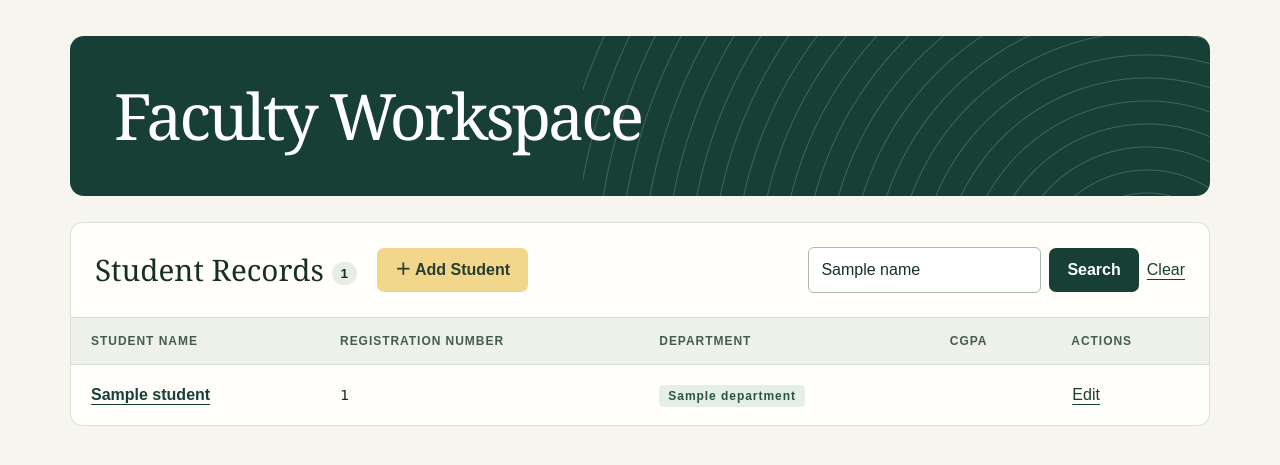
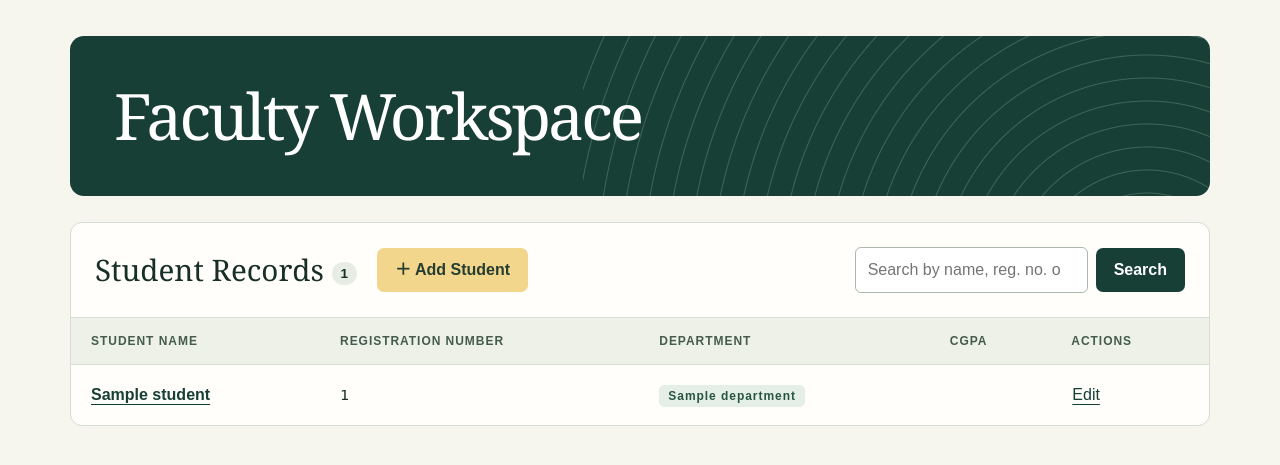
Before and after one commit to GhilmanShad/Student-Records-Web-Application, a Spring app: template src/main/resources/templates/students.html in a window 1280 px wide. Shown: the part 77-542 px from the top of the page. Run offline with Thymeleaf, Linux system fonts and the light colour scheme; the template is opened without the code that fills it: most values are stand-ins (such as "Sample title", 1, 10 or a date in 2020); data that the repository does not hold is empty; some of the project's set-up classes (security, data sources, template engines, error pages and the like) are left out, and stand-ins take their place; database files in the repository are not loaded.

Commit message:
Enhance live search by student name, registration number and department

```diff
--- a/src/main/java/com/scd/studentrecords/StudentController.java
+++ b/src/main/java/com/scd/studentrecords/StudentController.java
@@ -24,9 +24,9 @@ public class StudentController {
     }
 
     @GetMapping("/students")
-    public String listStudents(@RequestParam(name = "name", required = false) String name, Model model) {
-        model.addAttribute("students", service.listStudents(name));
-        model.addAttribute("name", name);
+    public String listStudents(@RequestParam(name = "keyword", required = false) String keyword, Model model) {
+        model.addAttribute("students", service.listStudents(keyword));
+        model.addAttribute("keyword", keyword);
         return "students";
     }
 
--- a/src/main/java/com/scd/studentrecords/StudentService.java
+++ b/src/main/java/com/scd/studentrecords/StudentService.java
@@ -12,11 +12,11 @@ public class StudentService {
         this.repository = repository;
     }
 
-    public List<Student> listStudents(String name) {
-        if (name == null || name.isBlank()) {
+    public List<Student> listStudents(String keyword) {
+        if (keyword == null || keyword.isBlank()) {
             return repository.findAll();
         }
-        return repository.searchByName(name.strip());
+        return repository.searchStudents(keyword.strip());
     }
     public Student getStudentByRegNo(String regNo) {
         return repository.findByRegNo(regNo);
--- a/src/main/resources/templates/students.html
+++ b/src/main/resources/templates/students.html
@@ -37,10 +37,10 @@
           <a class="button gold" th:href="@{/students/new}"><span aria-hidden="true">＋</span> Add Student</a>
         </div>
         <form class="search" method="get" th:action="@{/students}">
-          <label class="sr" for="name">Search by student name</label>
-          <input id="name" name="name" type="search" placeholder="Search by name…" th:value="${name}">
+          <label class="sr" for="keyword">Search student records</label>
+          <input id="keyword" name="keyword" type="search" placeholder="Search by name, reg. no. or department…" th:value="${keyword}">
           <button type="submit">Search</button>
-          <a class="clear-search" th:hidden="${#strings.isEmpty(name)}" th:href="@{/students}">Clear</a>
+          <a class="clear-search" th:hidden="${#strings.isEmpty(keyword)}" th:href="@{/students}">Clear</a>
         </form>
       </div>
       <div id="results">
@@ -64,7 +64,7 @@
   </main>
   <script>
     const form = document.querySelector('.search');
-    const field = form.elements.name;
+    const field = form.elements.keyword;
     const clear = form.querySelector('.clear-search');
     const status = document.querySelector('#search-status');
     let pending;
@@ -74,7 +74,7 @@
       const request = new AbortController();
       pending = request;
       const url = new URL(form.action);
-      if (field.value) url.searchParams.set('name', field.value);
+      if (field.value) url.searchParams.set('keyword', field.value);
       try {
         const response = await fetch(url, {signal: request.signal});
         if (!response.ok) throw new Error('Search failed');
```
Also changed, not shown: src/main/java/com/scd/studentrecords/StudentRepository.java (+17 -4 lines).
